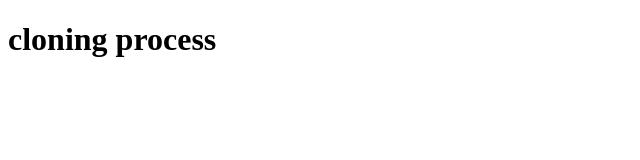
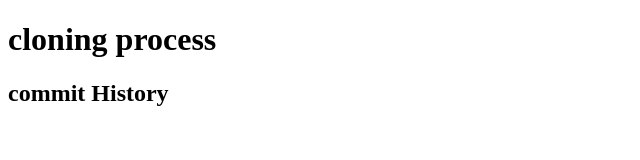
Before and after one commit to anujaj972/cloning-process, a plain HTML site: page index.html in a window 1280 px wide. Shown: the whole page, without its empty margins (0-640 px from the left). Drawn offline with Linux system fonts and the light colour scheme.

Commit message:
version-2

```diff
--- a/index.html
+++ b/index.html
@@ -7,5 +7,6 @@
 </head>
 <body>
     <h1>cloning process</h1>
+    <h2>commit History</h2>
 </body>
 </html>
```
